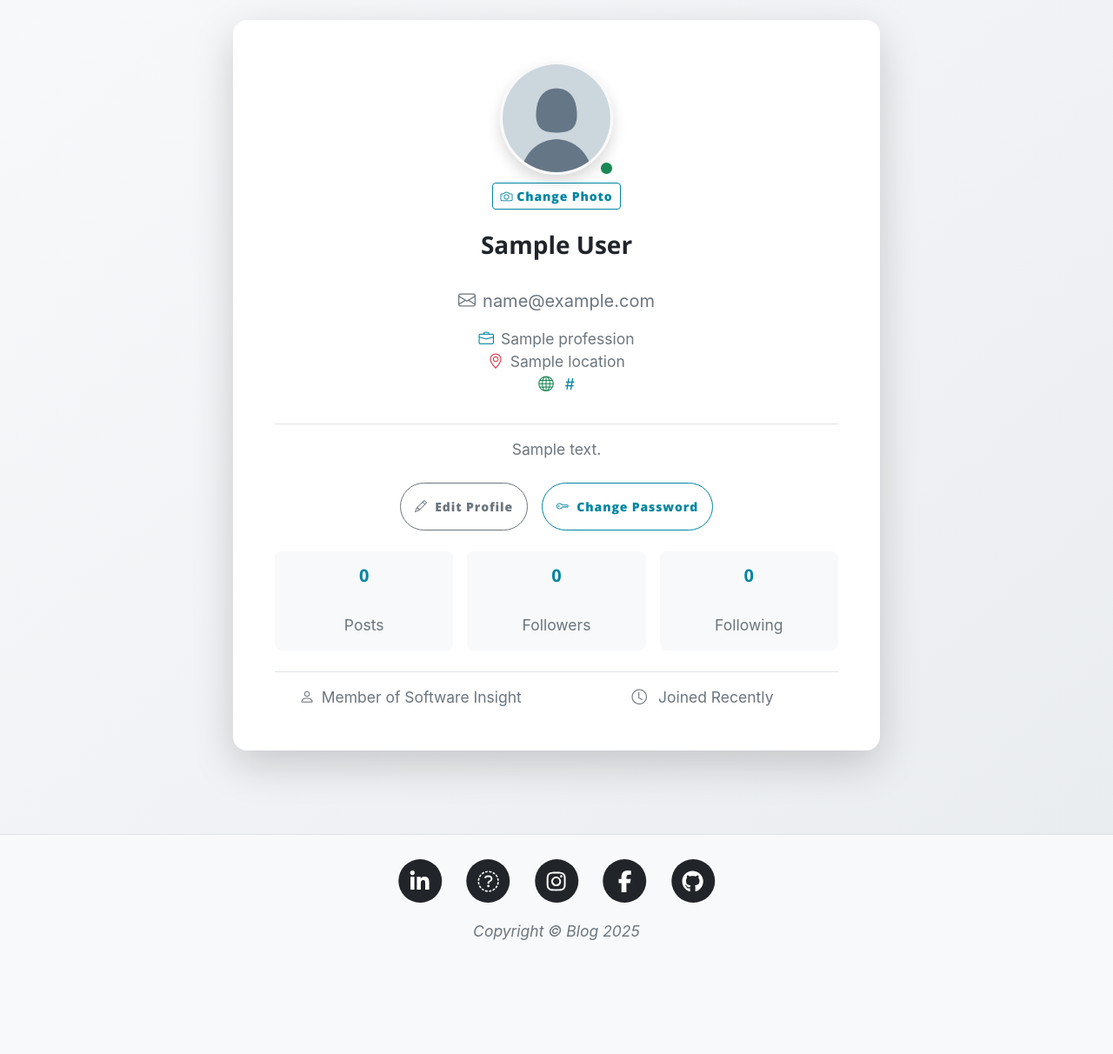
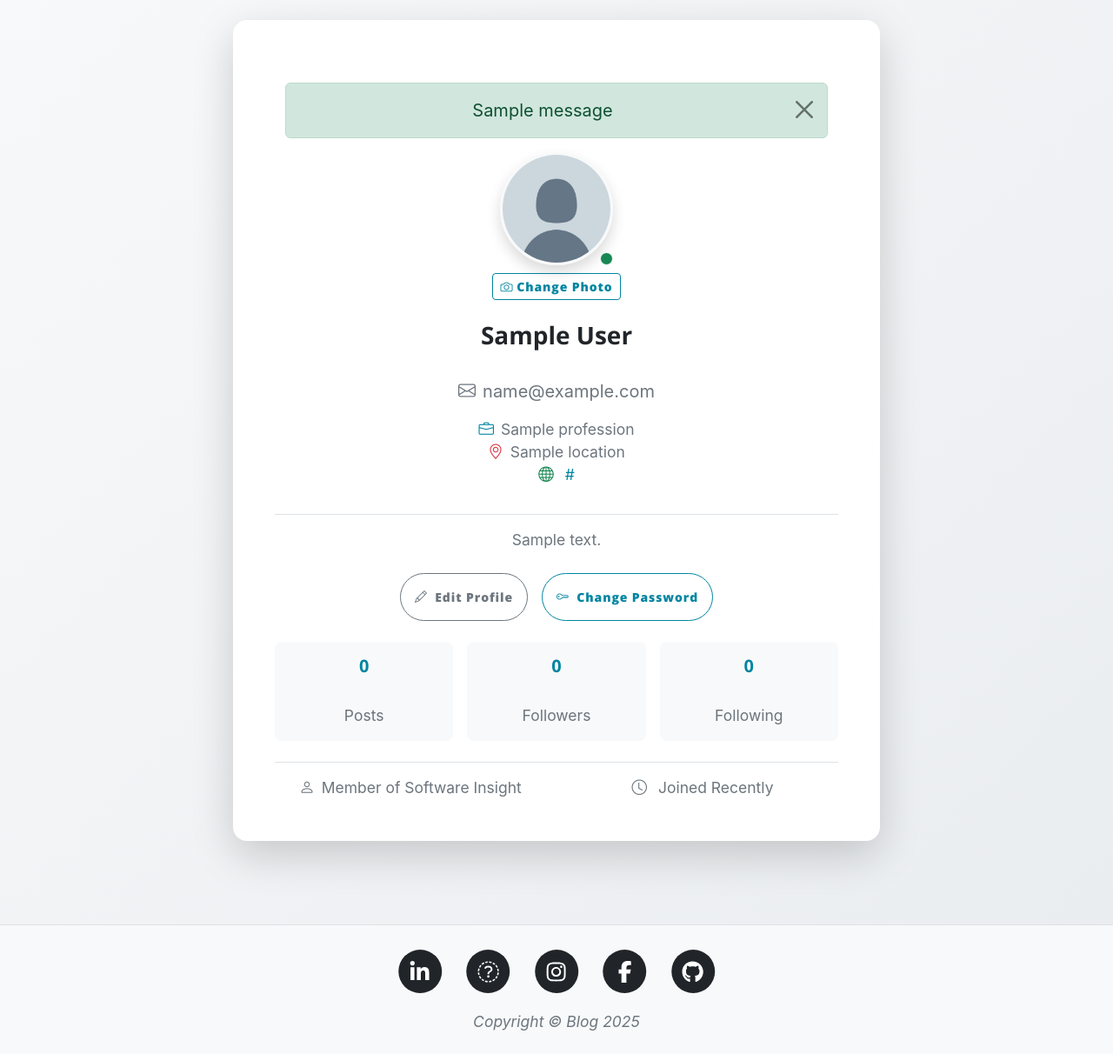
Before and after one commit to mjeyz/Blog-Website, a Flask app: page /profile/1 in a window 1280 px wide. Shown: the part 73-1285 px from the top of the page at 87% size. Before the commit the page ends 1154 px from the top, so only its background shows below. Run offline with Flask 3, Linux system fonts and the light colour scheme; a user stored in the database is signed in; one stand-in notice (Sample message) is shown; a database or web service that is not in the repository returns one stand-in record (values such as "Sample title"); data that the repository does not hold is empty; some libraries are stand-ins or nearby versions.

Commit message:
add flash message functionality in profile

```diff
--- a/templates/profile.html
+++ b/templates/profile.html
@@ -6,6 +6,20 @@
     <div class="col-md-10 col-lg-8">
         <div class="card shadow-lg border-0 rounded-4">
             <div class="card-body text-center p-5">
+                <!-- Flash Messages -->
+                <div class="container mt-4">
+                    {% with messages = get_flashed_messages(with_categories=true) %}
+                    {% if messages %}
+                    {% for category, message in messages %}
+                    <div class="alert alert-{{ category }} alert-dismissible fade show" role="alert">
+                        {{ message }}
+                        <button type="button" class="btn-close" data-bs-dismiss="alert"></button>
+                    </div>
+                    {% endfor %}
+                    {% endif %}
+                    {% endwith %}
+                </div>
+
 
                 <!-- Avatar - Fixed: Removed invalid href from div -->
                 <div class="mb-4 position-relative">
@@ -46,7 +60,7 @@
                         <a href="{{ user[7] if user[7].startswith('http') else 'https://' ~ user[7] }}"
                            target="_blank"
                            class="text-decoration-none text-primary">
-                           {{ user[7]|truncate(30) }}
+                            {{ user[7]|truncate(30) }}
                         </a>
                     </div>
                     {% endif %}
@@ -58,8 +72,10 @@
 
                 <!-- Follow / Edit / Change Password Buttons -->
                 {% if current_user.id != user[0] %}
-                <form action="{{ url_for('follow' if not is_user_following else 'unfollow', user_id=user[0]) }}" method="POST">
-                    <button type="submit" class="btn btn-{{ 'outline-danger' if is_user_following else 'primary' }} rounded-pill px-4 mb-4">
+                <form action="{{ url_for('follow' if not is_user_following else 'unfollow', user_id=user[0]) }}"
+                      method="POST">
+                    <button type="submit"
+                            class="btn btn-{{ 'outline-danger' if is_user_following else 'primary' }} rounded-pill px-4 mb-4">
                         <i class="bi {{ 'bi-person-dash' if is_user_following else 'bi-person-plus' }} me-2"></i>
                         {{ 'Unfollow' if is_user_following else 'Follow' }}
                     </button>
```
